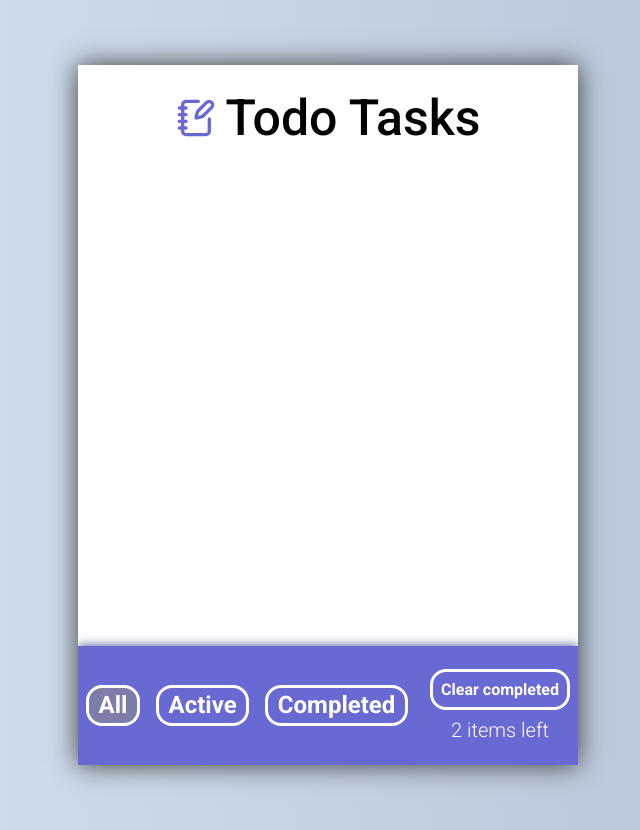
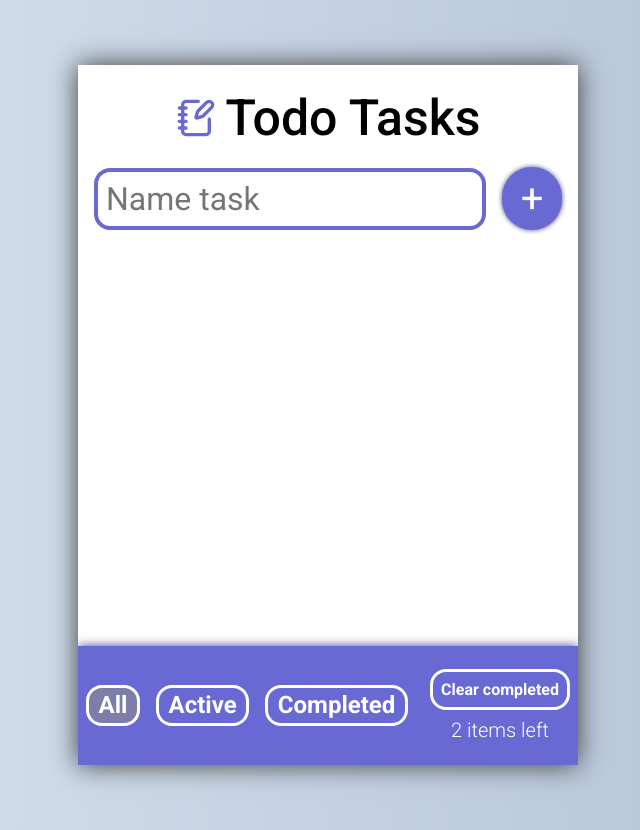
Before and after one commit to Matuxa1503/Todo, a React (Vite) app: page / in a window 1280 px wide. Shown: the whole page, without its empty margins (312-952 px from the left). Built offline with nearby package versions, Linux system fonts and the light colour scheme.

Commit message:
refactor: added import component

```diff
--- a/src/App.tsx
+++ b/src/App.tsx
@@ -1,12 +1,14 @@
 import { Header } from './components/Header/Header';
+import { Tabbar } from './components/Tabbar/Tabbar';
+import { TaskInput } from './components/TaskInput/TaskInput';
 import './App.scss';
-import { Tabbar } from './components/Tabbar/Tabbar';
 
 function App() {
   return (
     <div className="wrapper">
       <div className="content">
         <Header />
+        <TaskInput />
         <Tabbar />
       </div>
     </div>
```
